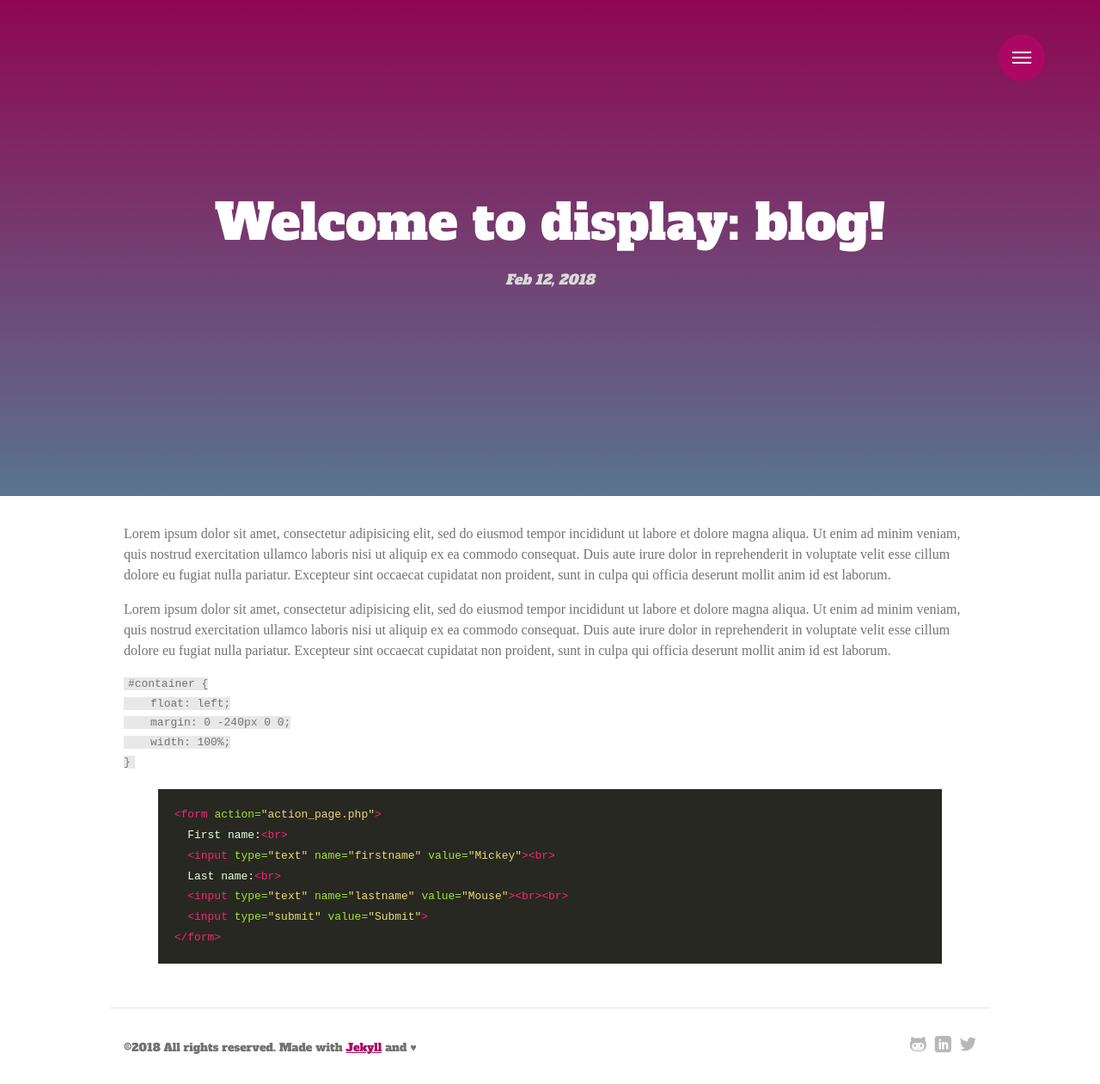
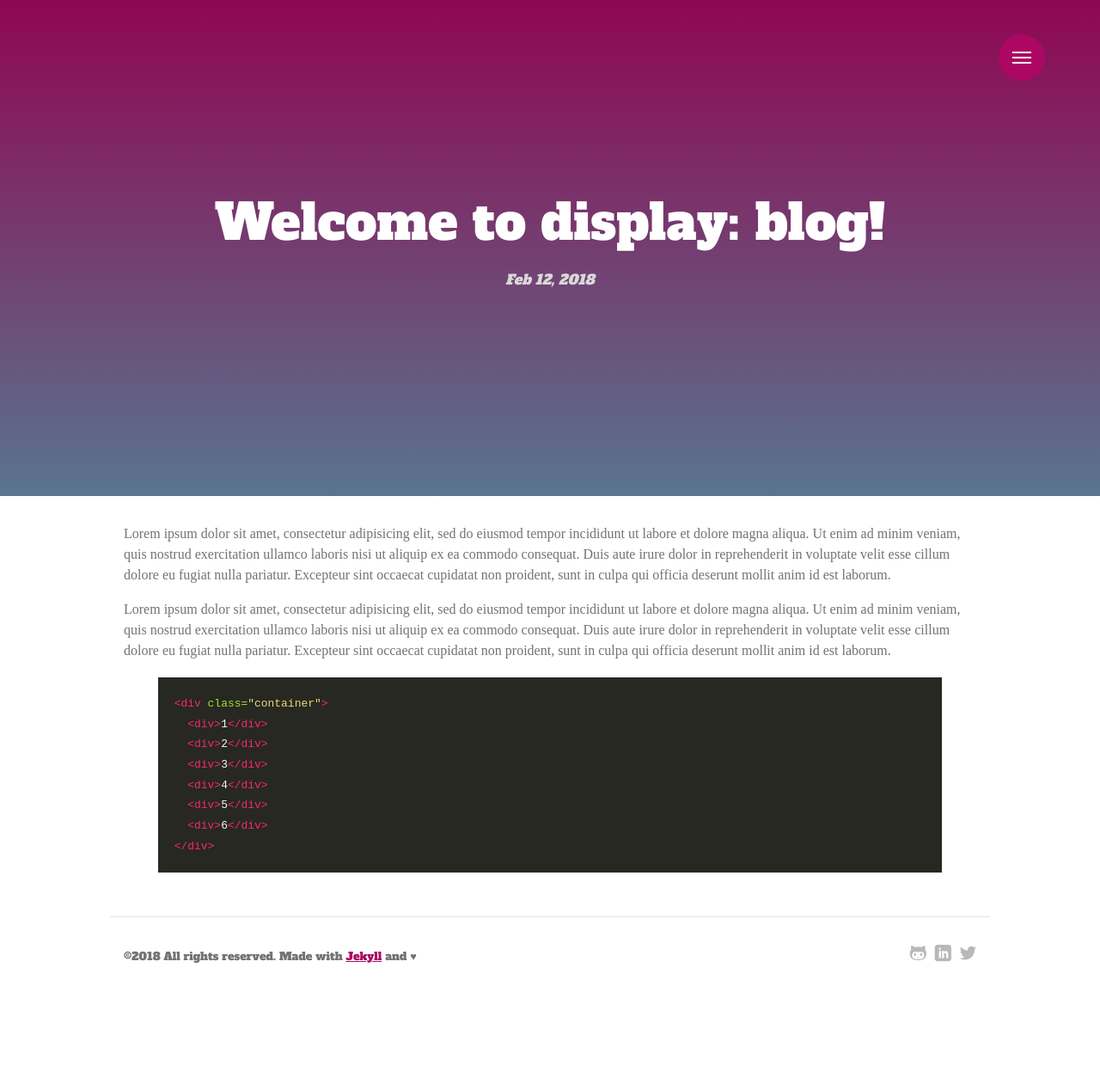
Before and after one commit to bpcoxjr/blog, a Jekyll site: the page built from _posts/2015-05-25-welcome-to-jekyll.markdown, in a window 1280 px wide. Shown: the whole page at 86% size. Built offline with Jekyll 4.4.1, drawn with Linux system fonts in a browser that asks for light colours; some web fonts are replaced.

Commit message:
testing more html highlighting

```diff
--- a/_posts/2015-05-25-welcome-to-jekyll.markdown
+++ b/_posts/2015-05-25-welcome-to-jekyll.markdown
@@ -9,19 +9,13 @@ Lorem ipsum dolor sit amet, consectetur adipisicing elit, sed do eiusmod tempor
 
 Lorem ipsum dolor sit amet, consectetur adipisicing elit, sed do eiusmod tempor incididunt ut labore et dolore magna aliqua. Ut enim ad minim veniam, quis nostrud exercitation ullamco laboris nisi ut aliquip ex ea commodo consequat. Duis aute irure dolor in reprehenderit in voluptate velit esse cillum dolore eu fugiat nulla pariatur. Excepteur sint occaecat cupidatat non proident, sunt in culpa qui officia deserunt mollit anim id est laborum.
 
-<pre><code class="css">#container {
-    float: left;
-    margin: 0 -240px 0 0;
-    width: 100%;
-}
-</code></pre>
-
 {% highlight html %}
-<form action="action_page.php">
-  First name:<br>
-  <input type="text" name="firstname" value="Mickey"><br>
-  Last name:<br>
-  <input type="text" name="lastname" value="Mouse"><br><br>
-  <input type="submit" value="Submit">
-</form>
+<div class="container">
+  <div>1</div>
+  <div>2</div>
+  <div>3</div>
+  <div>4</div>
+  <div>5</div>
+  <div>6</div>
+</div>
 {% endhighlight %}
```
